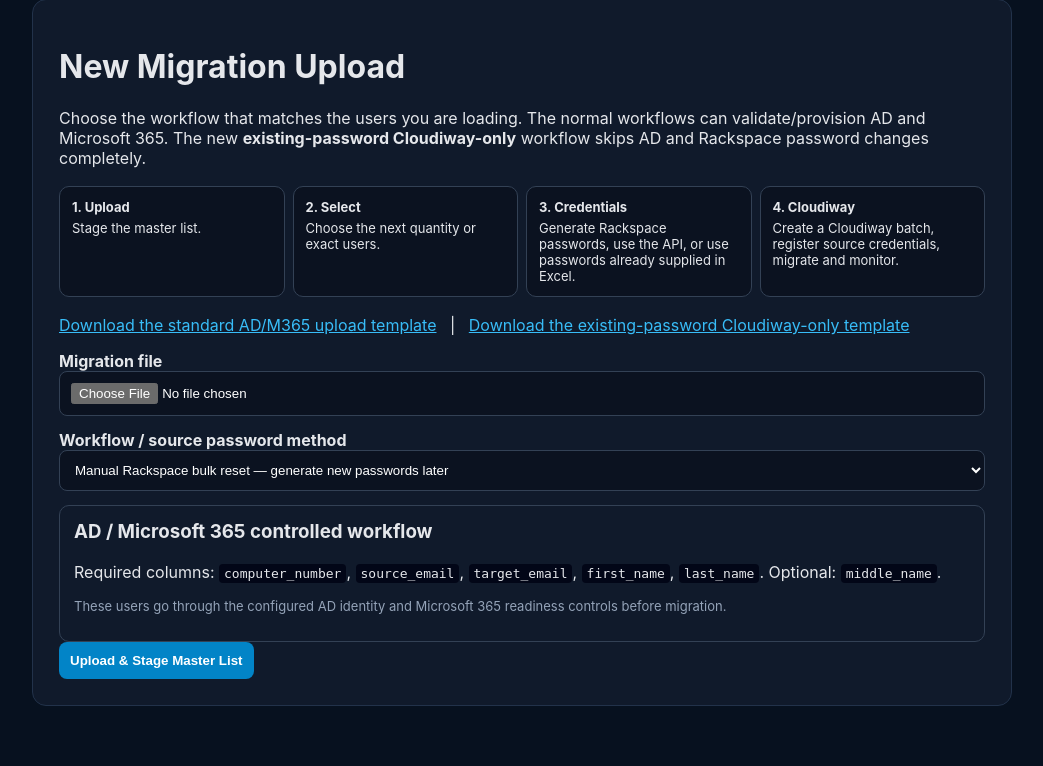
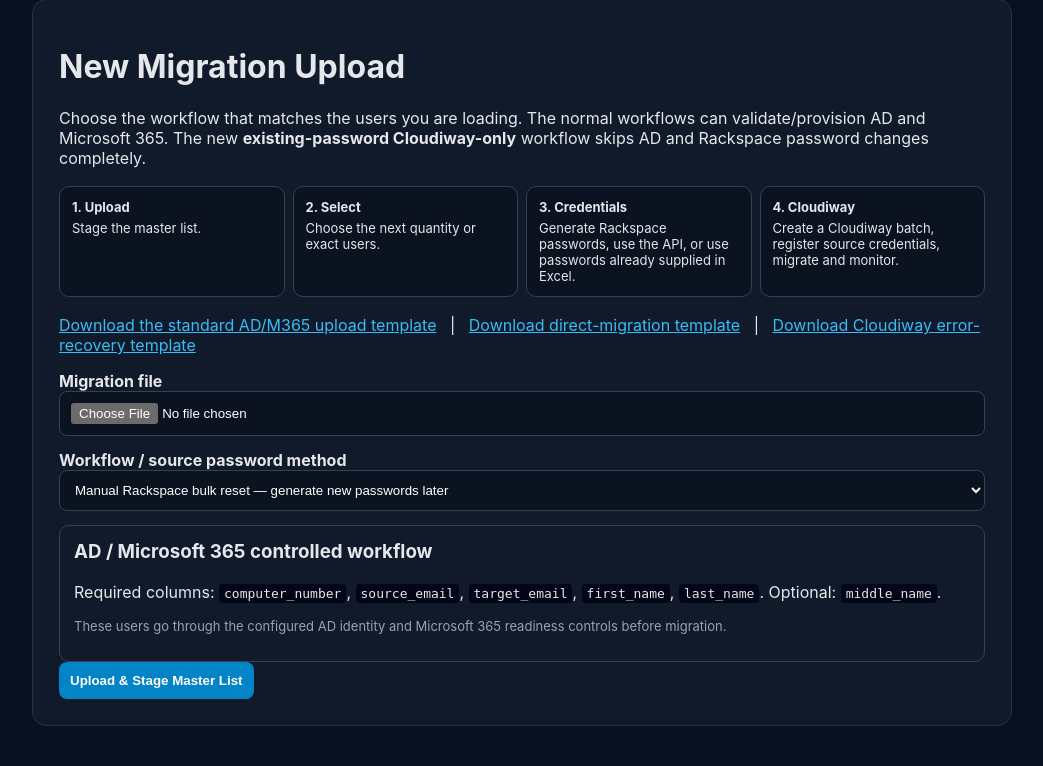
Before and after one commit to nigelebrown/cloudiway-migration-manager, a FastAPI app: page /upload in a window 1280 px wide. Shown: the part 113-879 px from the top of the page, without its empty margins (118-1161 px from the left). Run offline with FastAPI, Linux system fonts and the light colour scheme; the visitor is signed in with stand-in values (Sample User, id 1); parts of the project's set-up code (start-up, migrations or seed data) failed here and were passed over.

Commit message:
Link the Cloudiway error-recovery upload template

```diff
--- a/app/templates/upload.html
+++ b/app/templates/upload.html
@@ -20,7 +20,9 @@
 <p>
 <a href="/upload/template.xlsx">Download the standard AD/M365 upload template</a>
 &nbsp; | &nbsp;
-<a href="/upload/existing-password-template.xlsx">Download the existing-password Cloudiway-only template</a>
+<a href="/upload/existing-password-template.xlsx">Download direct-migration template</a>
+&nbsp; | &nbsp;
+<a href="/upload/recovery-template.xlsx">Download Cloudiway error-recovery template</a>
 </p>
 
 {% if error %}<p class="err">{{error}}</p>{% endif %}
@@ -44,7 +46,7 @@
 
 <div id="existingHelp" class="modebox" style="display:none">
 <h3>Existing password → Cloudiway only</h3>
-<p>Required columns: <code>username</code> (or email) and <code>password</code>. If username has no @domain, the saved Direct Migration Email Domain is appended automatically. The resolved email is used as both source and destination.</p>
+<p>Required columns: <code>username</code>/<code>source_email</code> and <code>password</code>. If username has no @domain, the saved Direct Migration Email Domain is appended automatically. <code>target_email</code> is optional; when omitted or blank, the resolved source address is used as the destination.</p>
 <p>Optional reference columns: <code>first_name</code>, <code>middle_name</code>, <code>last_name</code>, <code>computer_number</code>.</p>
 <div class="warn"><b>No AD work is performed in this mode.</b> The supplied password is encrypted and registered with Cloudiway. Use this option for a new/direct migration where the Cloudiway user may need to be created.</div>
 </div>
```
